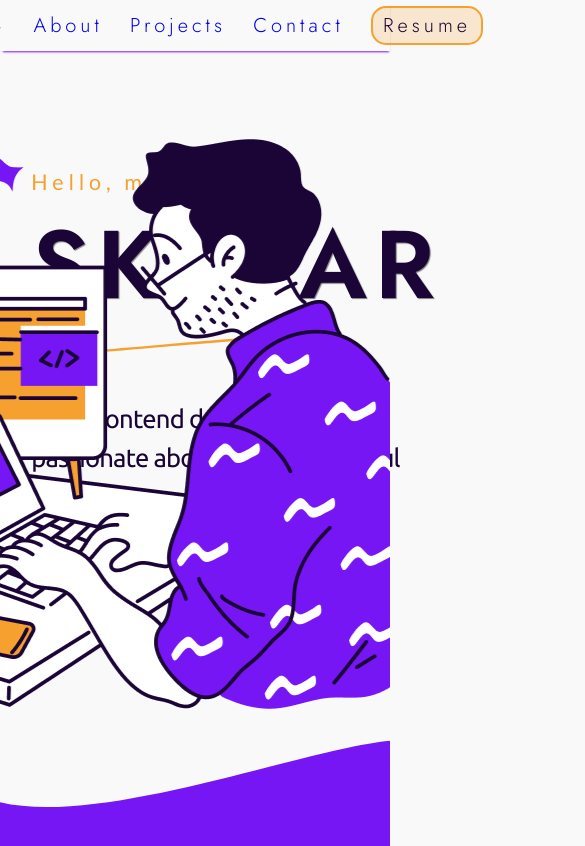
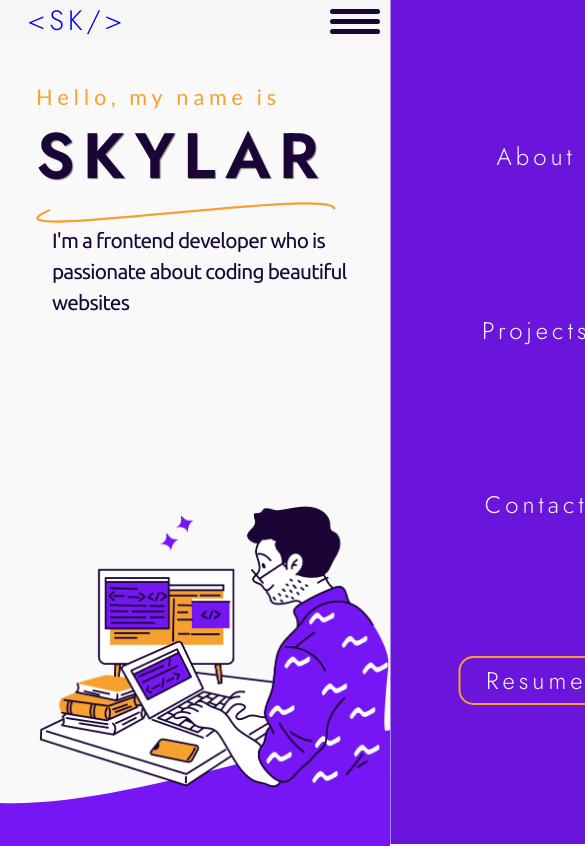
Before and after one commit to skylares/personal-portfolio, a React app: page / in a window 390 px wide. Shown: the top 846 px of the page, 585 px wide, since content can reach past the window. Built offline with nearby package versions, Linux system fonts and the light colour scheme.

Commit message:
Add mobile nav

```diff
--- a/src/App.js
+++ b/src/App.js
@@ -9,25 +9,37 @@ import Footer from './components/Footer';
 
 export default function App() {
 
+
+  const [width, setWidth] = useState(window.innerWidth);
+  const handleWindowResize = () => setWidth(window.innerWidth);
+
+  useEffect(() => {
+    if (typeof window !== 'undefined') {
+      window.addEventListener("resize", handleWindowResize);
+    }
+    return () => window.removeEventListener("resize", handleWindowResize);
+
+  }, [width, handleWindowResize]);
+
+
+
   const [yPosition, setYPosition] = useState(0);
+  const trackYPos = () => setYPosition(window.scrollY);
 
-  const trackYPos = () => {
-    if (typeof window !== 'undefined') {
-      setYPosition(window.scrollY);
-    }
-  }
   useEffect(() => {
     if (typeof window !== 'undefined') {
       window.addEventListener('scroll', trackYPos);
+    }
+    return () => window.removeEventListener('scroll', trackYPos);
 
-      return () => window.removeEventListener('scroll', trackYPos);
-    }
   }, [yPosition, trackYPos]);
+
+
 
   return (
     <div className="container">
-      <Header />
-      <Hero yPosition={yPosition}/>
+      <Header width= {width}/>
+      <Hero yPosition={yPosition} width= {width}/>
       <About />
       <Skills />
       <Projects />
--- a/src/components/Header.js
+++ b/src/components/Header.js
@@ -1,7 +1,9 @@
-import React from 'react';
+import React, {useState, useRef} from 'react';
 import resume from "../documents/resume.pdf";
 
-export default function Header() {
+export default function Header({width}) {
+
+  const [navOpen, setNavOpen] = useState(false);
 
   const logoGenerator = (titleArray) => {
     return titleArray.map((char, i) => (
@@ -9,13 +11,40 @@ export default function Header() {
     ))
   };
 
-  return(
+  if (width < 750) {
+    return (
+      <header className="header--mobile">
+        <nav className='header--nav-mobile'>
+          <a
+            href="#hero"
+            className='nav--link -home -mobile'
+            > {'<SK/>'}
+          </a>
+
+          <div className='nav--hamburger' onClick={() => setNavOpen(prevNavOpen => !prevNavOpen)}>
+            <div className={navOpen ? 'hamburger-top -open' : 'hamburger-top'}/>
+            <div className={navOpen ? 'hamburger-mid -open' : 'hamburger-mid'}/>
+            <div className={navOpen ? 'hamburger-bot -open' : 'hamburger-bot'}/>
+          </div>
+
+            <div className={navOpen ? 'nav--hamburger-menu -open' : 'nav--hamburger-menu'}>
+              <a href='#about' className='nav--link -mobile -about'>About</a>
+              <a href='#projects' className='nav--link -mobile -projects'>Projects</a>
+              <a href='#contact' className='nav--link -mobile -contact'>Contact</a>
+              <a href={resume} className='nav--link -mobile -resume'>Resume</a>
+            </div>
+
+        </nav>
+      </header>
+    );
+  }
+  else {
+    return (
       <header className="header">
         <nav className='header--nav'>
           <a
             href="#hero"
             className='nav--link -home'
-          onClick={() => window.scrollTo(0,0)}
             >{logoGenerator(["<","S","K","/",">"])}
           </a>
           <a href='#about' className='nav--link -about'>About</a>
@@ -26,3 +55,4 @@ export default function Header() {
       </header>
     );
   }
+}
--- a/src/components/Hero.js
+++ b/src/components/Hero.js
@@ -1,18 +1,27 @@
 import React from 'react';
 import heroWave from '../assets/heroWave.svg';
 import fancyUnderline from '../assets/fancy-underline.svg'
+import computerMan from '../assets/man-on-computer.png';
 
-export default function Hero({yPosition}) {
+export default function Hero({yPosition, width}) {
+
+
+  const style = {
+    background: `url(${computerMan}), url(${heroWave})`,
+    backgroundRepeat: 'no-repeat',
+    backgroundSize: width<750 ? '90%, 110%' : 'auto, contain',
+    backgroundPosition: width<1200 ? '100% 90%, 100% 100%' : '80% 50%, 100% 100%'
+
+  };
 
   return(
-    <section className="hero" id="hero">
-      <div className={yPosition < 650 ? "hero--title-section" : "hero--title-section-hidden"}>
+    <section className="hero" id="hero" style={style}>
+      <div className={yPosition < 800 ? "hero--title-section" : "hero--title-section-hidden"}>
         <h3 className="hero--introduction">Hello, my name is</h3>
         <h1 className="hero--name">SKYLAR</h1>
         <img src={fancyUnderline} className="hero--underline" alt='fancy underline for name'/>
         <p className="hero--description">I'm a frontend developer who is passionate about coding beautiful websites</p>
       </div>
-      <img src={heroWave} className="hero--wave" alt="design at bottom of hero"/>
     </section>
   );
 }
--- a/src/components/Projects.js
+++ b/src/components/Projects.js
@@ -28,8 +28,8 @@ export default function Projects() {
 
   const projects = [quizzical, portfolio, tenzies];
 
-  const projectDisplayer = (projects, i) => {
-    return projects.map((project) => (
+  const projectDisplayer = (projects) => {
+    return projects.map((project, i) => (
       <div className={`projects--project -${project.title}`} key={i}>
         <h4>{project.title}</h4>
         <hr className='line'/>
@@ -44,7 +44,7 @@ export default function Projects() {
     <section className="projects" id="projects">
       <h1 className='projects--title'>PROJECTS</h1>
       <div className='projects--container'>
-        {projectDisplayer(projects)}
+        {/* {projectDisplayer(projects)} */}
       </div>
     </section>
   );
--- a/src/styles.css
+++ b/src/styles.css
@@ -7,7 +7,6 @@
   --main-accent: #f5a02f;
   --dark-text: #1a0536;
   --background-color: #F9F9F9;
-  /* rgb(233, 230, 230) */
 }
 
 body, html, h1, h2, h3, h4, p, button {
@@ -40,6 +39,10 @@ h1 {
   letter-spacing: 0.5rem;
   text-shadow: -1px -1px 1px rgba(255,255,255,.1), 1px 1px 1px rgba(0,0,0,.5);
 }
+
+/* mobile */
+
+
 
 
 /***********/
@@ -102,20 +105,95 @@ h1 {
   background-color: var(--main-accent);
 }
 
+/* nav-mobile */
+
+.header--nav-mobile {
+  position: fixed;
+  display: flex;
+  background-color: rgba(245, 245, 245, 0.808);
+  backdrop-filter: blur(20px);
+  width: 100%;
+}
+
+.nav--hamburger {
+  display: flex;
+  flex-direction: column;
+  justify-content: center;
+  margin-left: 50vw;
+  z-index: 5;
+}
+
+.nav--hamburger > div {
+  background-color: var(--dark-text);
+  border-radius: 20px;
+  width: 50px;
+  height: 5px;
+  margin: 3px 10px 2px 0px;
+}
+
+.nav--hamburger-menu {
+  position: fixed;
+  background-color: #6a14dc;
+  display: flex;
+  flex-direction: column;
+  justify-content: space-evenly;
+  align-items: center;
+  top: 0;
+  right: 0;
+  height: 100vh;
+  width: 75vw;
+  transform: translateX(75vw);
+  transition: transform 500ms;
+}
+
+.nav--hamburger-menu.-open {
+  transform: translateX(0);
+}
+
+.hamburger-bot, .hamburger-mid, .hamburger-top {
+  transition: transform 500ms, rotate 500ms, opacity 500ms;
+}
+
+.hamburger-bot.-open {
+  transform: rotate(0.125turn) translate(0px, -13px);
+}
+
+.hamburger-top.-open {
+  transform: rotate(-0.125turn) translate(0px, 13px);
+}
+
+.hamburger-mid.-open {
+  transform: translate(-50px, 0);
+  opacity: 0;
+}
+
+.nav--link.-mobile:not(.-home) {
+  color: var(--background-color);
+  font-size: 1.5rem;
+  margin: 0;
+}
+
+.nav--link.-resume.-mobile {
+  background-color: #6a14dc;
+  border: 2px solid var(--main-accent);
+  padding: 5px 25px;
+  margin-top: -5px;
+}
+
+
 
 /********/
 /* HERO */
 /********/
 
 .hero {
-  background: url(./assets/man-on-computer.png) no-repeat 90% 50%;
   height: 100vh;
 }
 
 .hero--title-section {
   position: fixed;
   z-index: -1;
-  padding-top: 20vh;
+  padding-top: 19vh;
 }
 
 .hero--title-section-hidden {
@@ -153,8 +231,43 @@ h1 {
 .hero--wave {
   width: 100vw;
   position: absolute;
-  bottom: 0;
+  bottom: 0px;
   z-index: -1;
+}
+
+/* hero-mobile */
+
+@media (max-width: 1200px) {
+
+  .hero {
+    min-height: 100vh;
+    background-position: 100% 100%;
+    background-size:90%;
+    display: flex;
+    justify-content: center;
+
+  }
+
+  .hero--title-section {
+    padding-top: 10vh;
+    padding-left: 0vw;
+  }
+
+  .hero--name {
+    font-size: 4rem;
+  }
+
+  .hero--underline {
+    width: 300px;
+    margin-left: 8vw;
+  }
+
+  .hero--description {
+    font-size: 1.3rem;
+    margin: 0;
+    padding-left: 12vw;
+    text-overflow: wrap;
+  }
 }
 
 
@@ -404,18 +517,6 @@ h1 {
 }
 
 
-/**********/
-/* RESUME */
-/**********/
-
-.resume--body {
-  min-height: 100vh;
-}
-
-.resume--body > h1 {
-  margin-top: 70px;
-}
-
 
 
 
--- a/webpack.config.common.js
+++ b/webpack.config.common.js
@@ -36,7 +36,7 @@ module.exports = {
         }
       },
       {
-        test: /\.(pdf|svg|ico)$/,
+        test: /\.(pdf|svg|ico|png)$/,
         use: [
           {
             loader: 'file-loader',
```
Lines whose indentation alone changed are shown as unchanged.
